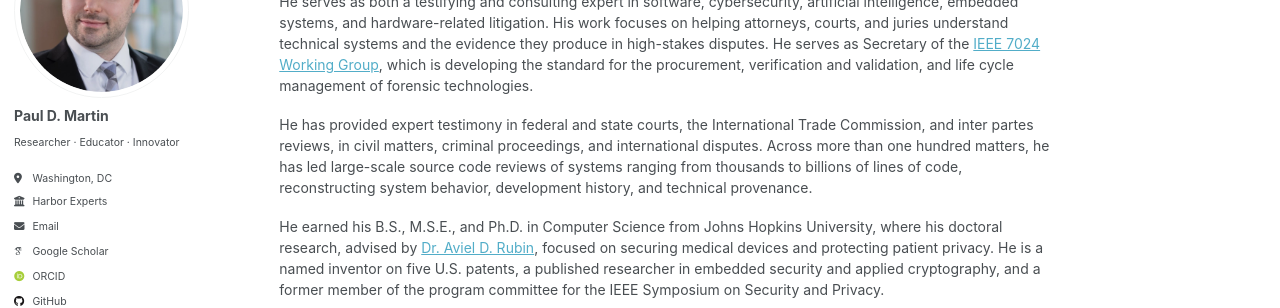
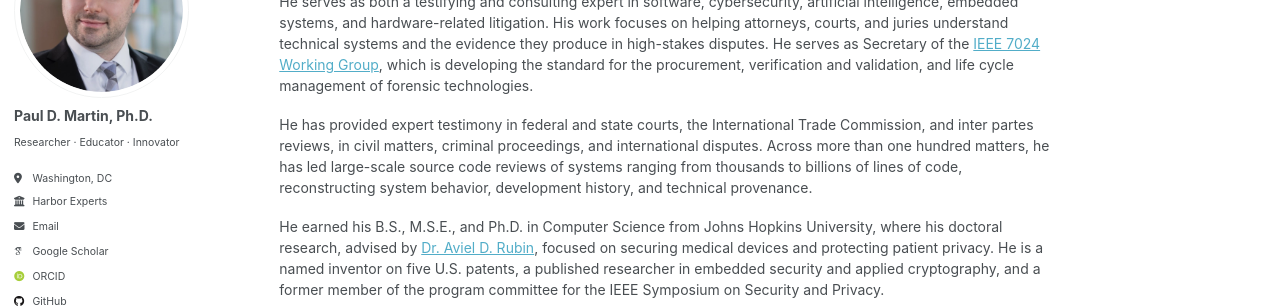
Before and after one commit to pauldmartinphd/pauldmartinphd.github.io, a Jekyll site: the page built from _pages/about.md, in a window 1280 px wide. Shown: the part 158-466 px from the top of the page. Built offline with Jekyll 4.4.1, drawn with Linux system fonts in a browser that asks for light colours; some web fonts are replaced.

```diff
--- a/_config.yml
+++ b/_config.yml
@@ -23,7 +23,7 @@ repository               : "pauldmartinphd/pauldmartinphd.github.io"
 author:
   # Biographic information
   avatar           : "profile.jpg"
-  name             : "Paul D. Martin"
+  name             : "Paul D. Martin, Ph.D."
   pronouns         : # example: "she/her"
   bio              : "Researcher · Educator · Innovator"
   location         : "Washington, DC"
```
